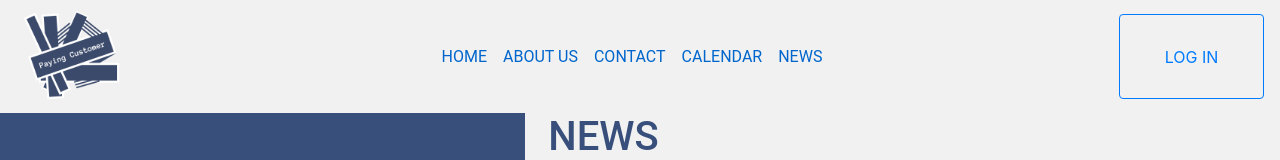
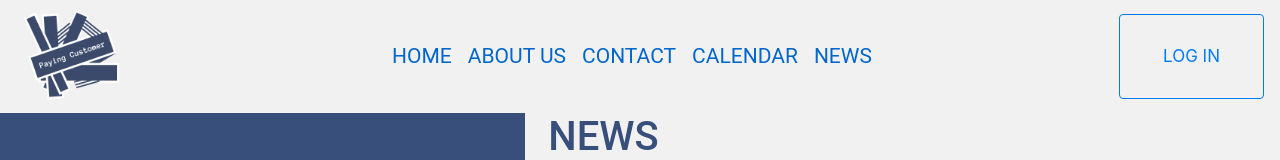
Before and after one commit to KristijanCetina/payingCustomer, a Vue app in the folder paying_customer/: page /news in a window 1280 px wide. Shown: the top 160 px of the page. Built offline with nearby package versions, Linux system fonts and the light colour scheme.

Commit message:
Update responsive
+ fix navi, sidebar and layout responsive

```diff
--- a/paying_customer/src/App.vue
+++ b/paying_customer/src/App.vue
@@ -3,7 +3,7 @@
     <div>
       <!-- da se ne vidi glavni navibar u autoriziranom dijelu -->
       <b-navbar v-if="!['Subscription','MyPayments','Calendar_dash','News_dash','Users_admin','Subscription_admin','MyPayments_admin','Calendar_admin','News_admin'].includes($route.name)"
-        toggleable="lg" class="naviStyle"
+        toggleable="lg" class="naviStyle" type="dark"
       >
         <b-navbar-brand to="/"
           ><img
@@ -18,21 +18,21 @@
           <b-navbar-nav
             class="mx-auto"
           >
-            <b-nav-item to="/"><a style="color: #0066cc">HOME</a></b-nav-item>
+            <b-nav-item to="/">HOME</b-nav-item>
             <b-nav-item to="/AboutUs"
-              ><a style="color: #0066cc">ABOUT US</a></b-nav-item
+              >ABOUT US</b-nav-item
             >
             <b-nav-item to="/Contact"
-              ><a style="color: #0066cc">CONTACT</a></b-nav-item
+              >CONTACT</b-nav-item
             >
             <b-nav-item to="/Calendar"
-              ><a style="color: #0066cc">CALENDAR</a></b-nav-item
+              >CALENDAR</b-nav-item
             >
             <b-nav-item to="/News"
-              ><a style="color: #0066cc">NEWS</a></b-nav-item
+              >NEWS</b-nav-item
             >
           </b-navbar-nav>
-          <b-button variant="outline-primary" style="width: 145px; height: 85px"
+          <b-button variant="outline-primary" style="width: 145px; height: 85px; font-size:17px"
             >LOG IN</b-button
           >
         </b-collapse>
@@ -71,6 +71,10 @@ body {
 h1,p,a{
   font-family: 'Roboto', sans-serif;
 }
+.navbar-dark .navbar-nav .nav-link{
+      color: #0066cc!important;
+      font-size: 21px!important
+    }
 .naviStyle{
   background-color: #f1f1f1;
   height: 113px;
@@ -90,7 +94,6 @@ h1,p,a{
 }
 .navbar-collapse ul li a.nav-link:before {
   position: absolute;
-  bottom: -5px;
   left: 0;
   width: 100%;
   height: 2px;
@@ -110,9 +113,18 @@ h1,p,a{
   bottom: 0px;
   background: #0066cc;
 }
-@media (max-width: 575px){
+@media (max-width: 991px){
   .naviStyle{
     background-color: #384F7B;
-     }
-}
+    height:auto;
+    }
+  .naviText{ color: #ffffff;}
+  .navbar-dark .navbar-nav .nav-link{
+      color: #ffffff!important
+    }
+  .outline-primary {
+    color: #ffffff;
+    border-color: #ffffff
+}}
+
 </style>
--- a/paying_customer/src/components/admin_navi.vue
+++ b/paying_customer/src/components/admin_navi.vue
@@ -87,6 +87,7 @@
    height: 85px;
    border-color: #27282C;
    color: #27282C;
+   font-size:17px
 }
 .buttonStyle:hover{
   background-color: #27282C;
--- a/paying_customer/src/components/authorized_navi.vue
+++ b/paying_customer/src/components/authorized_navi.vue
@@ -3,7 +3,7 @@
   <div>
   <b-navbar toggleable="lg" class="naviStyle">
       <b-navbar-nav class="ml-auto">
-        <b-button variant="outline-primary" style="width: 145px; height: 85px"
+        <b-button variant="outline-primary" style="width: 145px; height: 85px; font-size:17px"
             >LOG OUT</b-button>
       </b-navbar-nav>
       </b-navbar>
--- a/paying_customer/src/views/AboutUs.vue
+++ b/paying_customer/src/views/AboutUs.vue
@@ -4,7 +4,7 @@
   <div class="row">
     <div class="col-md-5"><br><br>
       <img style="width: 400px; margin-left: 10%; border-radius: 83px" src="@/assets/logoPC.png" class="img-fluid imgH" alt="Logo">
-      <div style="margin-left: 33%; margin-top: 10px">
+      <div class="socialM" style="margin-left: 33%; margin-top: 10px">
         <a href="#" class="mx auto fa fa-facebook"></a>&nbsp;
         <a href="#" class="fa fa-linkedin"></a>&nbsp;
         <a href="#" class="fa fa-instagram"></a>
@@ -29,9 +29,9 @@
     box-shadow: 20px 20px 40px 0px #384F7B;
   }
 @media (max-width: 767px){    /* za sakrivanje prilikom smanjvanja window-a */
-  .imgH {
-  display: none;
-  }
+  .imgH { display: none; }
   .blueLine { display: none; }
+  .socialM { display: none; }
+  .col-md-5 { margin-top: -20px;}
 }
 </style>
--- a/paying_customer/src/views/Calendar.vue
+++ b/paying_customer/src/views/Calendar.vue
@@ -1,7 +1,6 @@
 <template>
  <div class="limit">
    <img src="./../assets/schedule.png" fluid alt="Responsive image" style="max-width: 100%; height: auto">
-
 </div>
 </template>
 
@@ -14,4 +13,12 @@
     width: 60%;
     height: 70%;
 }
+@media (max-width: 750px){
+  .limit{
+    top: 130px;
+    right: auto;
+    width: auto;
+    height: auto;
+  }
+}
 </style>
--- a/paying_customer/src/views/Contact.vue
+++ b/paying_customer/src/views/Contact.vue
@@ -12,7 +12,7 @@
       </div>
     <div class="col-xs-6 col-md-7">
     <div class="container">
-        <h1 style="color: #384F7B">TEAM MEMBERS</h1><br>
+        <h1 class="centerTitle" style="color: #384F7B">TEAM MEMBERS</h1><br>
         <div class="row">
             <!-- Team member -->
              <div class="col-xs-12 col-sm-6 col-md-4">
@@ -155,10 +155,9 @@
 @import './../assets/contactCard.scss';
 
 @media (max-width: 1150px){
-  .imgH {
-  display: none;
-  }
+  .imgH { display: none; }
   .blueLine { display: none; }
+  .centerTitle {margin-top: 20px;}
   .col-md-7{
       margin: auto;
       width: 80%;
--- a/paying_customer/src/views/Home.vue
+++ b/paying_customer/src/views/Home.vue
@@ -47,9 +47,11 @@
   .blueLine { display: none; }
   .changeColor{
     color: #000000;
+    margin-top: -45px
   }
   .marginSocialM{
-    margin-top:-100px;
+    margin-top:-120px;
+    margin-bottom: 20px;
   }
  .marginButton{
     margin-left: 38%;
--- a/paying_customer/src/views/News.vue
+++ b/paying_customer/src/views/News.vue
@@ -11,9 +11,10 @@
         <a href="#" class="fa fa-instagram"></a>
         </div>
     </div>
-    <div class="col-7"><h1 style="color: #384F7B">NEWS</h1><br>
+    <div class="col-sm">
+      <h1 style="color: #384F7B;">NEWS</h1><br>
     <div class="row">
-      <newsCard v-for="news in news" :key="news.id" :name="news.name" :tekst="news.tekst"></newsCard>
+      <newsCard class="alignCard" v-for="news in news" :key="news.id" :name="news.name" :tekst="news.tekst"></newsCard>
       </div>
     </div>
   </div>
@@ -36,7 +37,6 @@ export default {
   data(){
     return {
       news: []
-
     };
   },
   methods:{
@@ -45,7 +45,6 @@ export default {
       const val = await res.json();
       this.news = val;
       console.log(val);
-
     }
   }
 };
@@ -55,12 +54,10 @@ export default {
 
 <style scoped>
 @media (max-width: 1000px){
-  .imgH {
-  display: none;
+  .imgH { display: none;
   }
   .blueLine { display: none; }
-  .col-7{
-    margin:auto;
-  }
+  .alignCard{ margin: auto;}
+  h1{ margin-top: 15px; }
 }
 </style>
```
